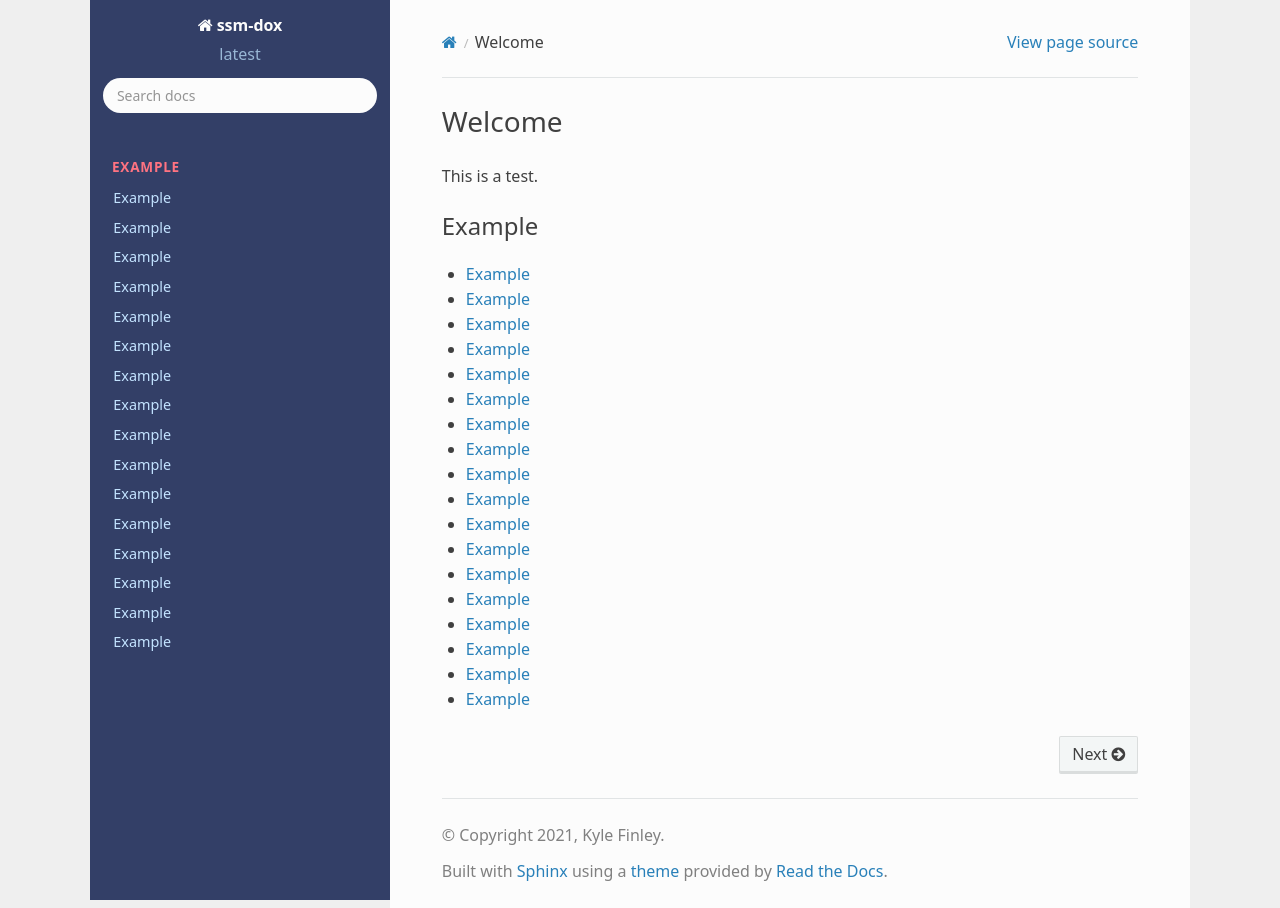
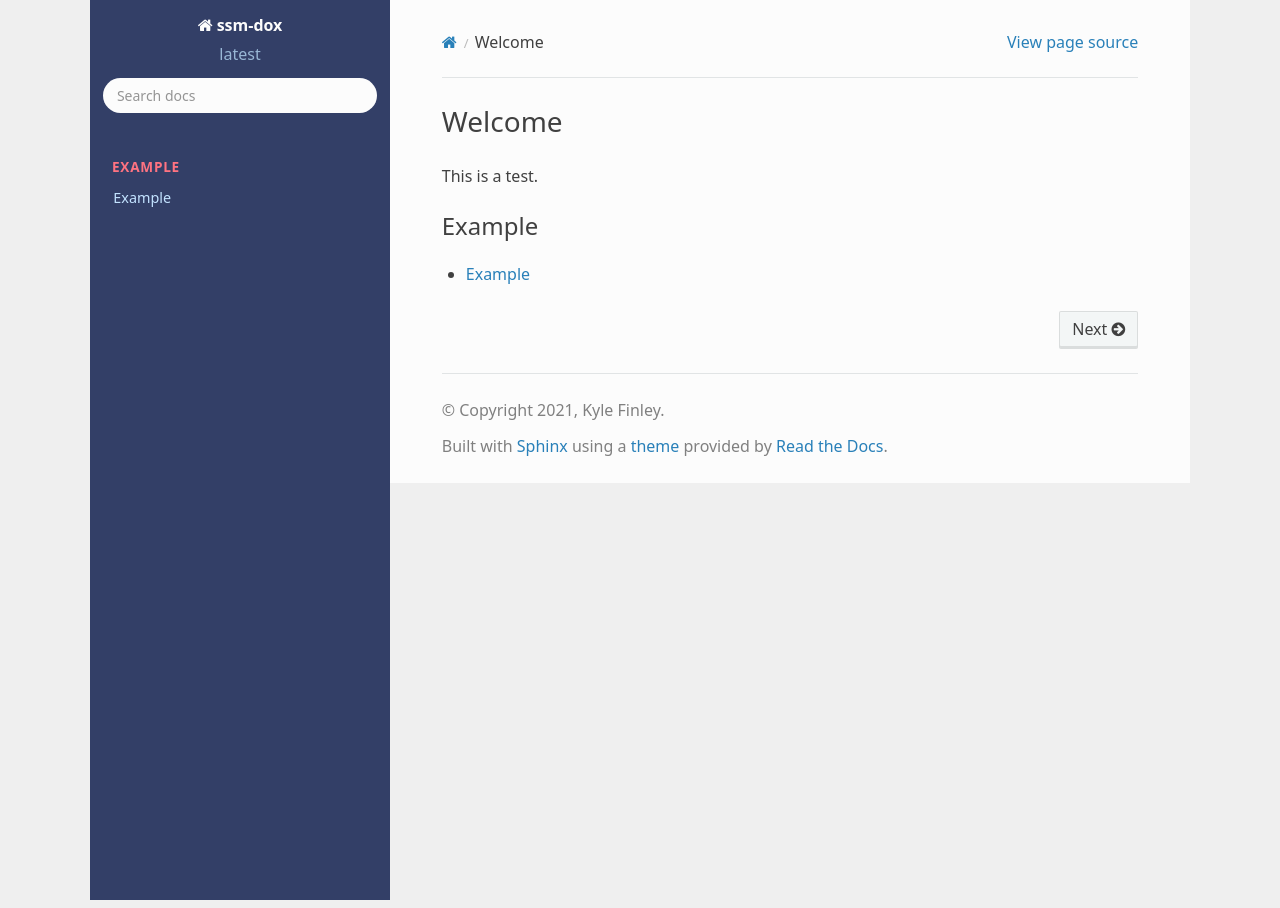
Before and after one commit to ITProKyle/ssm-dox, a Sphinx documentation site: the page built from docs/source/index.rst, in a window 1280 px wide. Built offline with Sphinx 7.4.7 and the Read the Docs theme 2.0.0, drawn with Linux system fonts in a browser that asks for light colours.

```diff
--- a/docs/source/index.rst
+++ b/docs/source/index.rst
@@ -11,20 +11,3 @@
   :name: example
 
   example
-  example
-  example
-  example
-  example
-  example
-  example
-  example
-  example
-  example
-  example
-  example
-  example
-  example
-  example
-  example
-  example
-  example
```
Also changed, not shown: .readthedocs.yaml.
